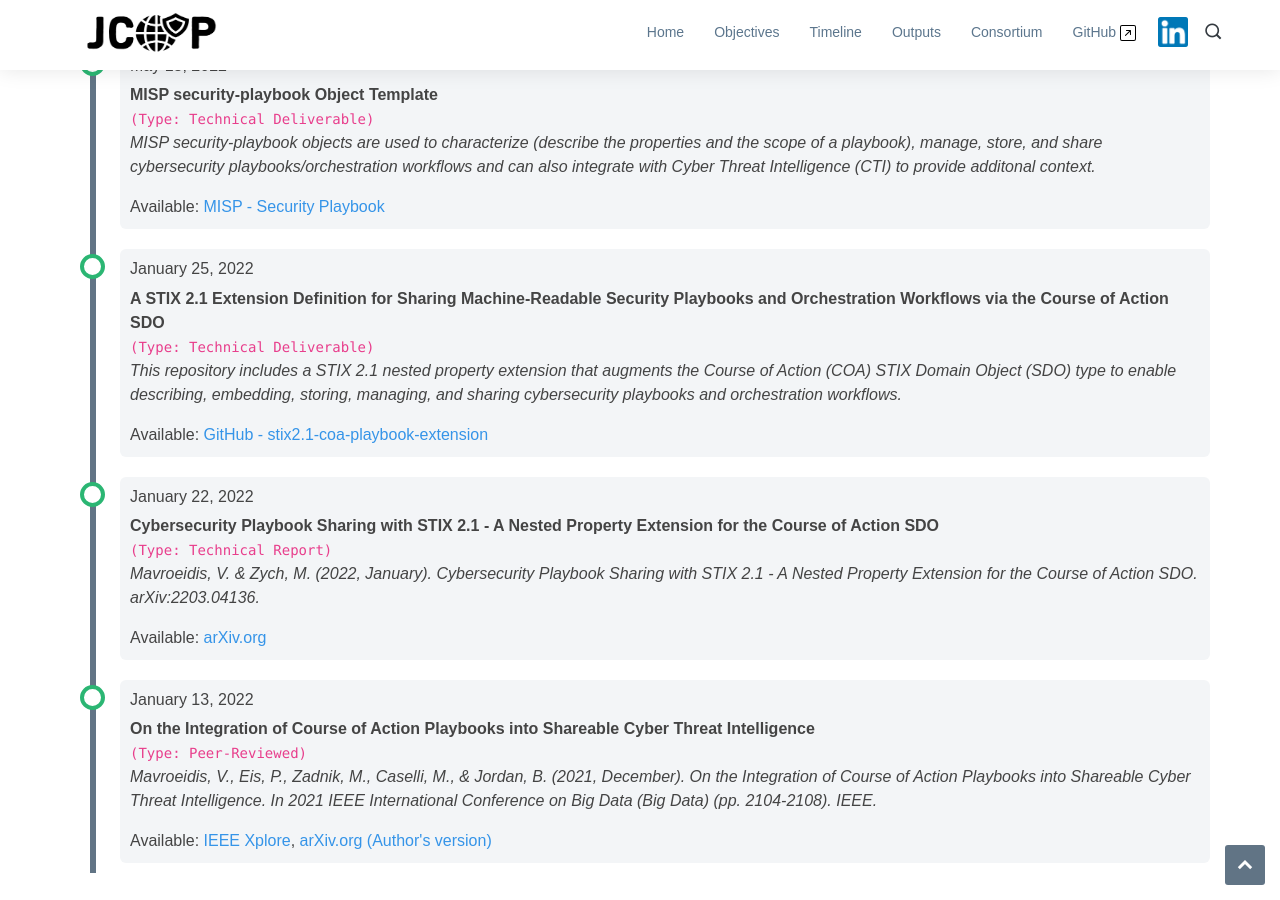
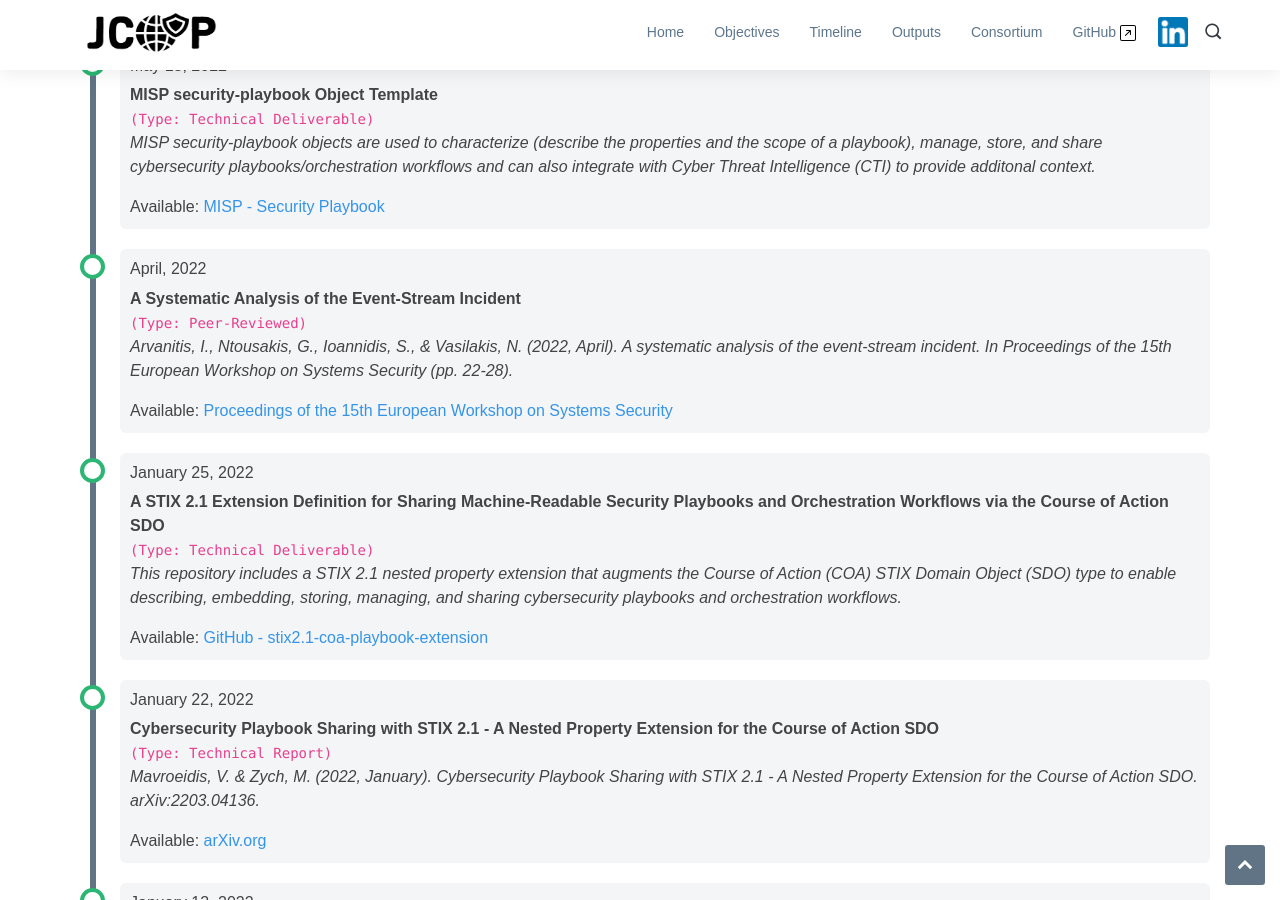
Before and after one commit to mateusdz/jcopweb, a Jekyll site: the page built from outputs.html, in a window 1280 px wide and 900 px high, scrolled down 875 px. Built offline with Jekyll 4.4.1, drawn with Linux system fonts in a browser that asks for light colours.

Commit message:
Added new paper

```diff
--- a/outputs.html
+++ b/outputs.html
@@ -67,6 +67,19 @@ permalink: /outputs.html
     <div class="timeline" data-aos="fade-in">
       <div class="timecard" data-aos="fade-up">
         <div class="content">
+          <h6>April, 2022</h6>
+          <p><b>A Systematic Analysis of the Event-Stream Incident</b><br>
+            <code>(Type: Peer-Reviewed)</code> <br>
+            <i>Arvanitis, I., Ntousakis, G., Ioannidis, S., & Vasilakis, N. (2022, April). A systematic analysis of the event-stream incident. In Proceedings of the 15th European Workshop on Systems Security (pp. 22-28).</i></p>
+            <p>
+              Available: <a href="https://dl.acm.org/doi/pdf/10.1145/3517208.3523753?casa_token=tzLbBSvhidgAAAAA:zRo6ioydEITd_deYYPTbrZ9eImWxKUsPBvFlt0XWM12Bfsbxb1G2kJnxoTkJbZKw5YU1lLZJ3tL0"> Proceedings of the 15th European Workshop on Systems Security </a>
+            </p>
+        </div>
+      </div>
+    </div>
+    <div class="timeline" data-aos="fade-in">
+      <div class="timecard" data-aos="fade-up">
+        <div class="content">
           <h6>January 25, 2022</h6>
           <p><b>A STIX 2.1 Extension Definition for Sharing Machine-Readable Security Playbooks and Orchestration Workflows via the Course of Action SDO</b><br>
             <code>(Type: Technical Deliverable)</code> <br>
```
